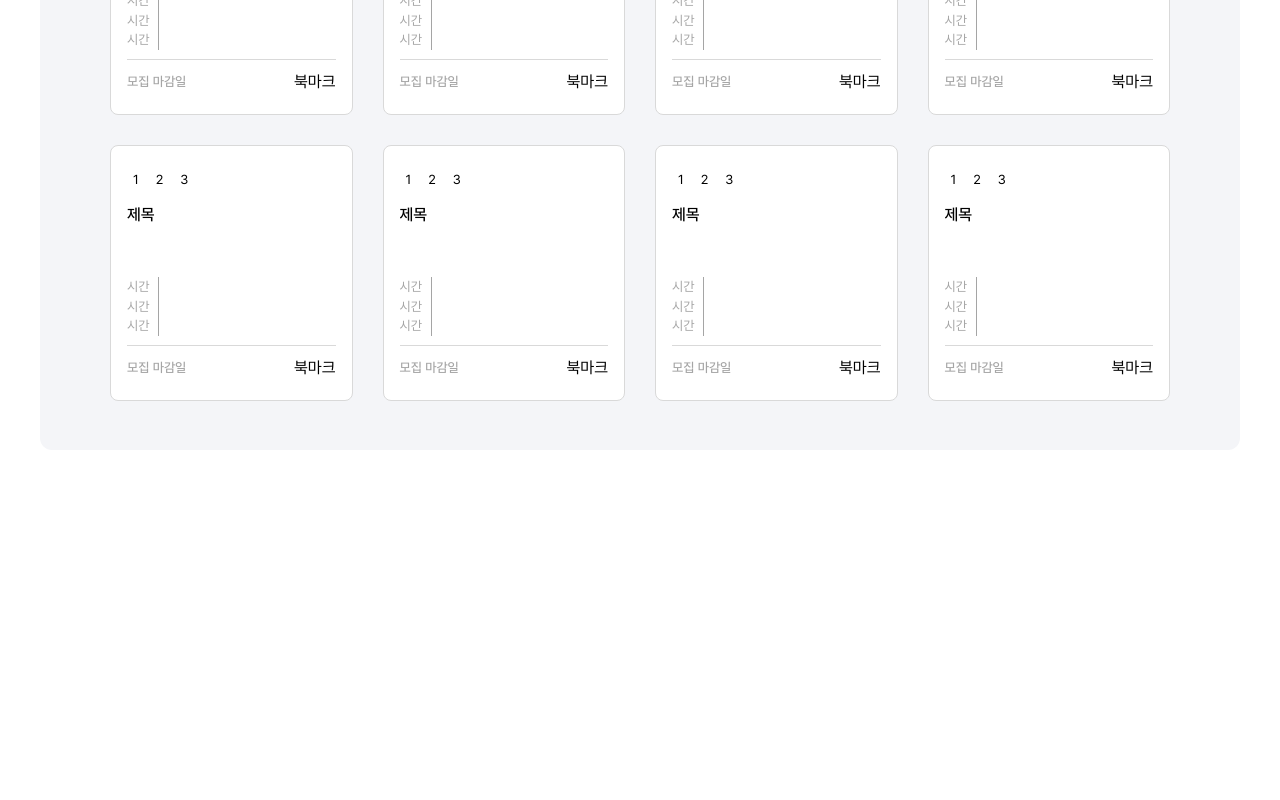
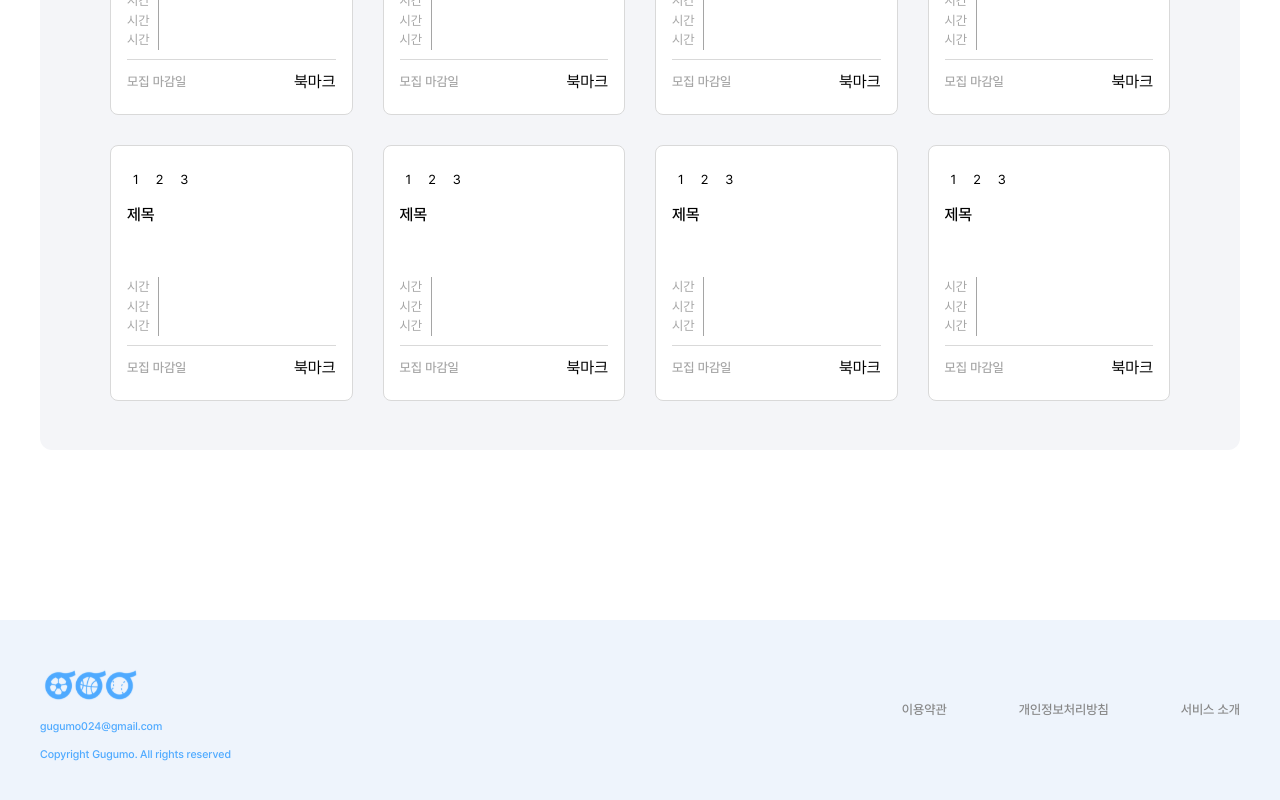
Before and after one commit to gugumo-service/gugumo_frontend_new, a Next.js app: page / in a window 1280 px wide. Shown: the part 1508-2308 px from the top of the page. Before the commit the page ends 2128 px from the top, so only its background shows below. Built offline with nearby package versions, Linux system fonts and the light colour scheme.

Commit message:
:lipstick: 푸터 UI

```diff
--- a/src/app/(route)/page.tsx
+++ b/src/app/(route)/page.tsx
@@ -4,6 +4,7 @@ import Wrap from "@/components/Common/Wrap";
 import Banner from "@/components/page/main/Banner";
 import Image from "next/image";
 import { IoChevronDown } from "react-icons/io5";
+import Footers from "@/components/Layout/Footers/Footers";
 
 export default function Home() {
   return (
@@ -305,6 +306,7 @@ export default function Home() {
         </Wrap>
 
       </main>
+      <Footers/>
     </>
   )
 }
--- /dev/null
+++ b/src/components/Layout/Footers/Footers.tsx
@@ -0,0 +1,28 @@
+import Wrap from "@/components/Common/Wrap";
+import Image from "next/image";
+
+export default function Footers() {
+  return (
+    <footer className="bg-Surface h-auto md:h-[180px] py-7 px-[43px] md:p-0">
+        <Wrap className="block md:flex md:flex-col md:justify-center md:h-full">
+            <div className="flex flex-col md:flex-row items-start md:items-center justify-between">
+
+                <div className="flex flex-col justify-center md:justify-normal items-center md:items-start text-center md:text-left w-full md:w-auto mt-[19px] md:mt-0">
+                    <Image className="w-[99px] md:w-auto" src={"/asset/image/simbol.svg"} alt="구구모 심볼" width={100} height={100}/>
+                    <div className="flex flex-col items-center mt-[5px] md:block md:mt-0">
+                        <a className="text-[11px] text-[#4FAAFF] font-medium mt-[10px]" href='mailTo:gugumo024@gmail.com'>gugumo024@gmail.com</a>
+                        <p className="text-[11px] text-[#4FAAFF] font-medium mt-[10px]">Copyright Gugumo. All rights reserved</p>
+                    </div>
+                </div>
+
+                <div className="-order-1 md:order-1 gap-0 justify-between w-full md:w-auto text-[12px] flex md:gap-[72px] font-medium text-OnSurface md:text-[13px]">
+                    <button>이용약관</button>
+                    <button>개인정보처리방침</button>
+                    <button>서비스 소개</button>
+                </div>
+
+            </div>
+        </Wrap>
+    </footer>
+  )
+}
```
Also changed, not shown: public/asset/image/simbol.svg (added).
